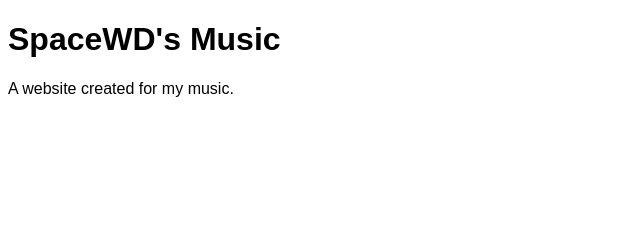
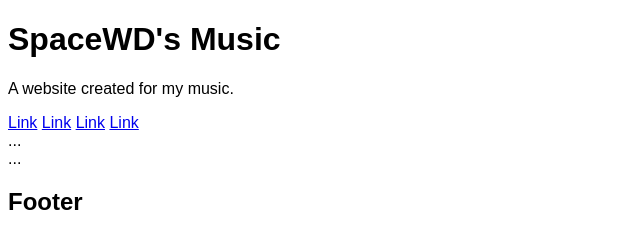
Before and after one commit to motherfortress2/music, a plain HTML site: page index.html in a window 1280 px wide. Shown: the whole page, without its empty margins (0-640 px from the left). Drawn offline with Linux system fonts and the light colour scheme.

Commit message:
Update index.html

```diff
--- a/index.html
+++ b/index.html
@@ -15,5 +15,18 @@ body {
 <h1>SpaceWD's Music</h1>
 <p>A website created for my music.</p>
 
+<div class="navbar">
+  <a href="#">Link</a>
+  <a href="#">Link</a>
+  <a href="#">Link</a>
+  <a href="#" class="right">Link</a>
+</div>
+<div class="row">
+  <div class="side">...</div>
+  <div class="main">...</div>
+</div>
+<div class="footer">
+  <h2>Footer</h2>
+</div>
 </body>
 </html>
```
